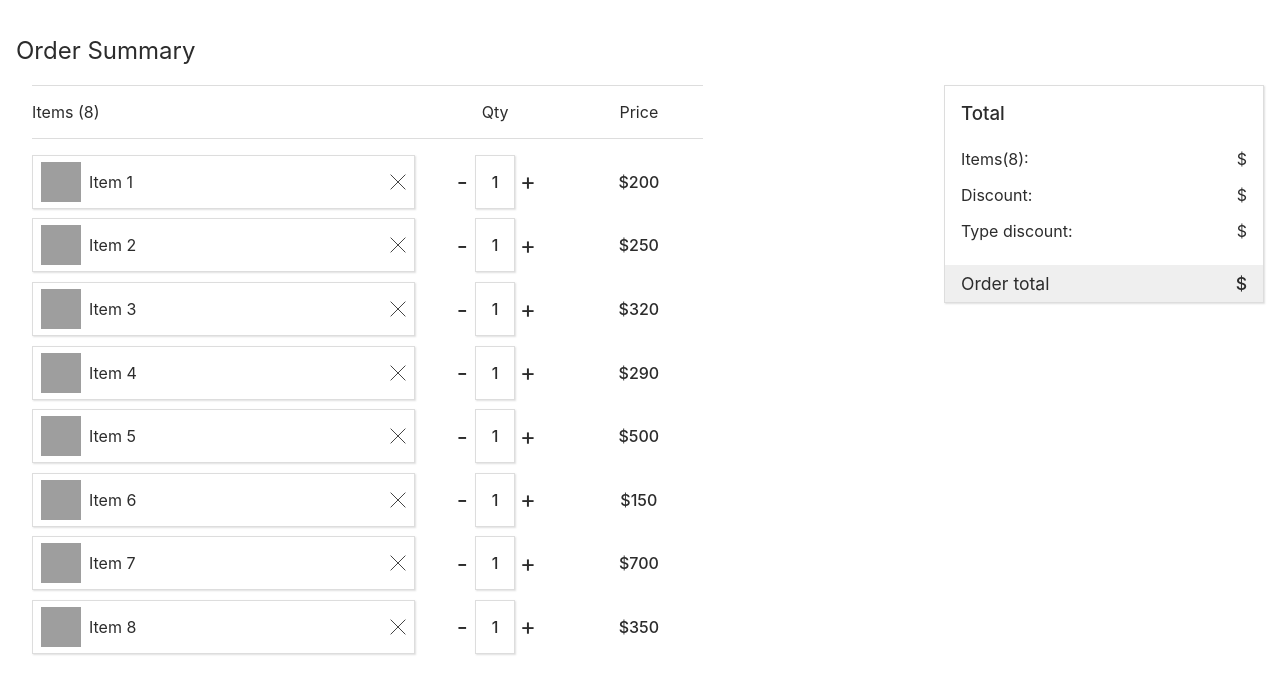
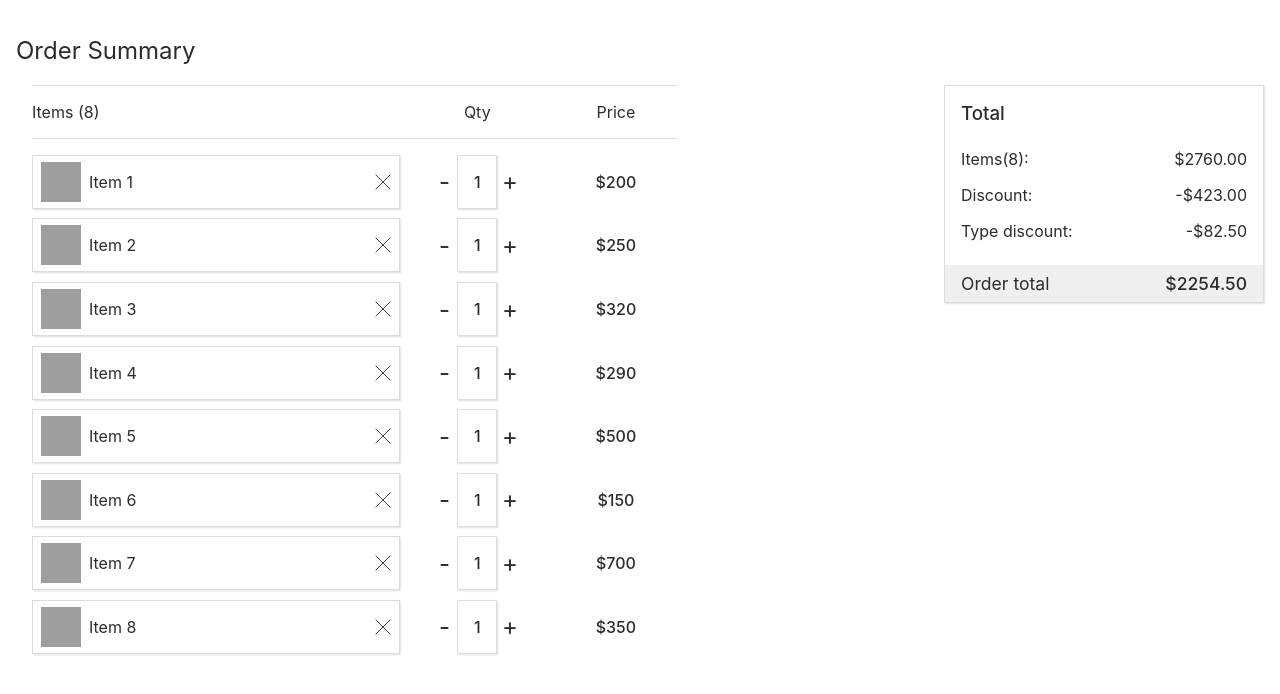
Before and after one commit to vsharma20v/HackerEarth-Task, a React (Create React App) app: page / in a window 1280 px wide. Shown: the top 694 px of the page. Built offline with nearby package versions, Linux system fonts and the light colour scheme; grey boxes are pictures that could not be loaded.

Commit message:
developed pricing UI container & its functionality

```diff
--- a/src/components/Cart.js
+++ b/src/components/Cart.js
@@ -3,11 +3,13 @@ import { useContext } from "react";
 import { CartContext } from "../context/CartProvider";
 
 const Cart = ({ onShowAlert }) => {
-  const { cart } = useContext(CartContext);
+  const { cart, resetCart } = useContext(CartContext);
 
   let totalItemsCount = 0;
 
   cart.forEach((cartItem) => (totalItemsCount += cartItem.quantity));
+
+  const resetItemsHandler = () => resetCart();
 
   return (
     <div className="cart">
@@ -16,11 +18,17 @@ const Cart = ({ onShowAlert }) => {
         <p>Qty</p>
         <p>Price</p>
       </div>
-      <ul className="cart-items">
-        {cart.map((item) => (
-          <CartItem onShowAlert={onShowAlert} key={item.id} item={item} />
-        ))}
-      </ul>
+      {cart.length > 0 ? (
+        <ul className="cart-items">
+          {cart.map((item) => (
+            <CartItem onShowAlert={onShowAlert} key={item.id} item={item} />
+          ))}
+        </ul>
+      ) : (
+        <button onClick={resetItemsHandler} className="cart-reset-btn">
+          Reset Items
+        </button>
+      )}
     </div>
   );
 };
--- a/src/components/TotalPrice.js
+++ b/src/components/TotalPrice.js
@@ -5,27 +5,39 @@ const TotalPrice = () => {
   const { cart } = useContext(CartContext);
 
   let totalItemsCount = 0;
+  let totalPrice = 0;
+  let discount = 0;
+  let typeDiscount = 0;
+  let totalFinalPrice = 0;
 
-  cart.forEach((cartItem) => (totalItemsCount += cartItem.quantity));
+  cart.forEach((cartItem) => {
+    totalItemsCount += cartItem.quantity;
+    totalPrice += cartItem.price * cartItem.quantity;
+    discount += cartItem.price * cartItem.quantity * (cartItem.discount / 100);
+    if (cartItem.type === "fiction")
+      typeDiscount += cartItem.price * cartItem.quantity * (15 / 100);
+  });
+
+  totalFinalPrice = totalPrice - typeDiscount - discount;
 
   return (
     <div className="totalprice">
       <h3 className="totalprice-heading">Total</h3>
       <div className="totalprice-sub-container">
         <p>Items({totalItemsCount}):</p>
-        <p>${}</p>
+        <p>${totalPrice.toFixed(2)}</p>
       </div>
       <div className="totalprice-sub-container">
         <p>Discount:</p>
-        <p>${}</p>
+        <p>-${discount.toFixed(2)}</p>
       </div>
       <div className="totalprice-sub-container">
         <p>Type discount:</p>
-        <p>${}</p>
+        <p>-${typeDiscount.toFixed(2)}</p>
       </div>
       <div className="totalprice-sub-container">
         <p>Order total</p>
-        <p>${}</p>
+        <p>${totalFinalPrice.toFixed(2)}</p>
       </div>
     </div>
   );
--- a/src/context/CartProvider.js
+++ b/src/context/CartProvider.js
@@ -6,10 +6,12 @@ export const CartContext = React.createContext({
   increaseItemQty: () => {},
   decreaseItemQty: () => {},
   removeItem: () => {},
+  resetCart: () => {},
 });
 
 const CartProvider = (props) => {
   const [cart, setCart] = useState([]);
+  const [isCartEmpty, setIsCartEmpty] = useState();
 
   useEffect(() => {
     if (localStorage.getItem("cart")) {
@@ -39,6 +41,8 @@ const CartProvider = (props) => {
         newCart[itemIndex].quantity--;
         setCart(newCart);
         localStorage.setItem("cart", JSON.stringify(newCart));
+      } else {
+        onRemoveItem(id);
       }
     }
   };
@@ -49,11 +53,19 @@ const CartProvider = (props) => {
     localStorage.setItem("cart", JSON.stringify(newCart));
   };
 
+  const onresetCart = () => {
+    const cart = JSONData.Data.map((item) => ({ ...item, quantity: 1 }));
+    setCart(cart);
+    localStorage.removeItem("cart");
+    localStorage.setItem("cart", JSON.stringify(cart));
+  };
+
   const cartContext = {
     cart,
     increaseItemQty: onIncreaseItemQty,
     decreaseItemQty: ondecreaseItemQty,
     removeItem: onRemoveItem,
+    resetCart: onresetCart,
   };
 
   return (
--- a/src/index.css
+++ b/src/index.css
@@ -49,6 +49,21 @@ body {
 
 .cart-items {
   padding: 0rem;
+}
+
+.cart-reset-btn {
+  display: block;
+  margin: 2rem auto;
+  color: #f8f8f8;
+  background-color: #2c2c2c;
+  width: 100%;
+  max-width: 12rem;
+  padding: 0.6rem;
+  border: none;
+  outline: none;
+  font-size: 1rem;
+  cursor: pointer;
+  box-shadow: 1px 1px 1.5px 0px #cccccc;
 }
 
 /* Item styles */
```
